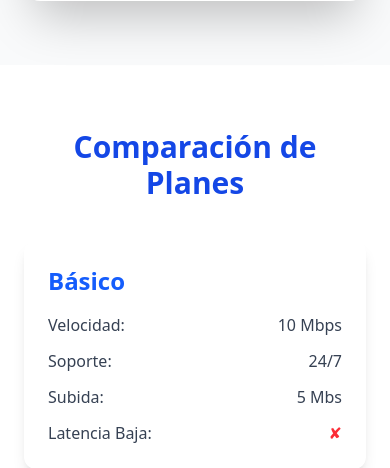
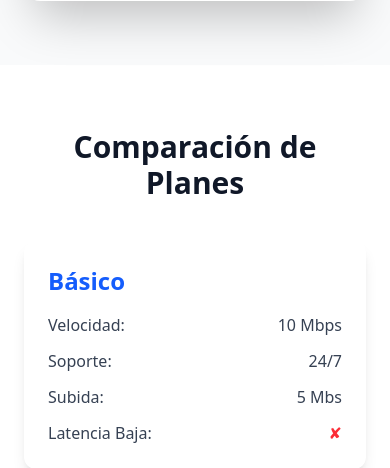
Before and after one commit to javierd23/market_web, a Django app: page /plans in a window 390 px wide. Shown: the part 3430-3898 px from the top of the page. Run offline with Django 5.2, Linux system fonts and the light colour scheme; style sheets or scripts are compiled from the project's sources.

```diff
--- a/home/templates/home/plan.html
+++ b/home/templates/home/plan.html
@@ -146,7 +146,7 @@
 <!-- Comparison Table Section -->
 <section id="comparison" class="py-16 bg-white">
   <div class="max-w-6xl mx-auto px-6 lg:px-8">
-    <h2 class="text-3xl font-extrabold text-blue-700 text-center mb-10" data-aos="fade-up" data-aos-once="true">Comparación de Planes</h2>
+    <h2 class="text-3xl font-extrabold text-gray-900 text-center mb-10" data-aos="fade-up" data-aos-once="true">Comparación de Planes</h2>
 
     <!-- Desktop/Tablet Comparison Table -->
     <div class="hidden md:block overflow-x-auto shadow-xl rounded-lg border border-gray-200" data-aos="fade-up" data-aos-once="true">
```
